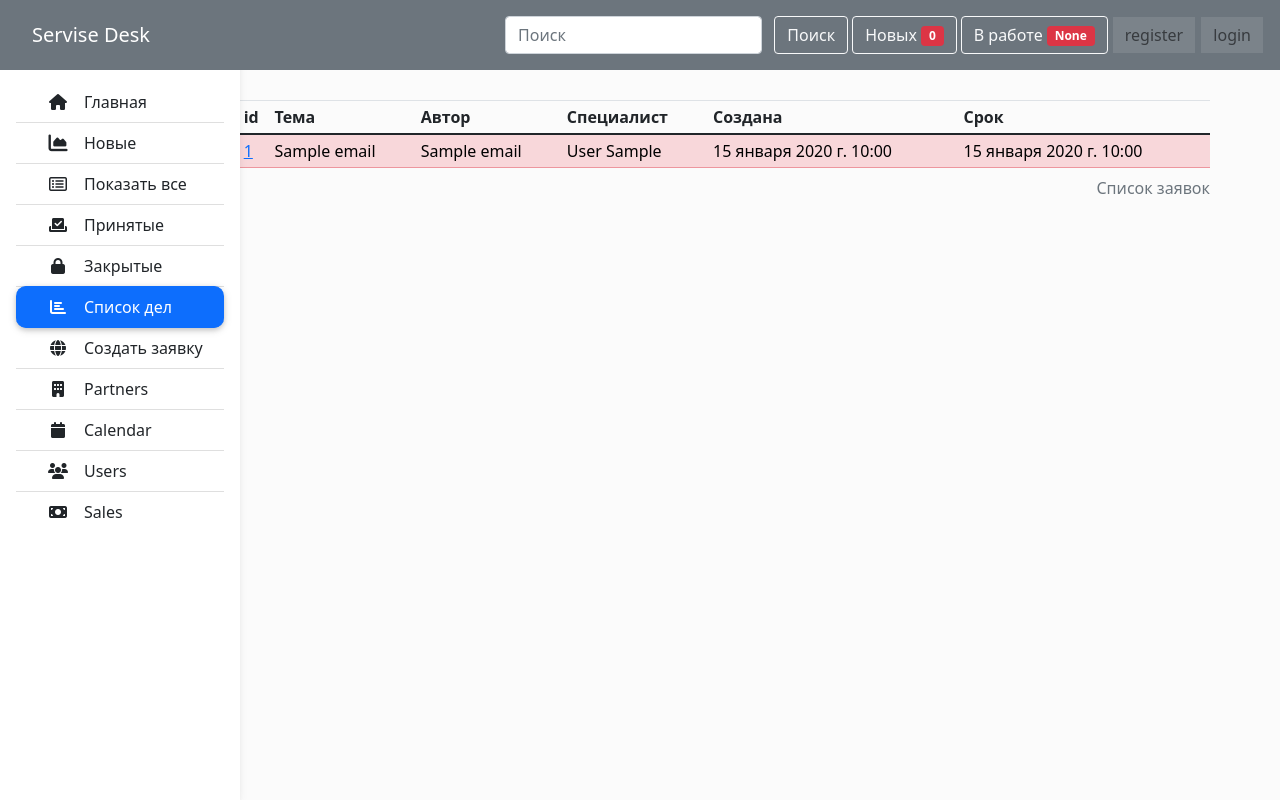
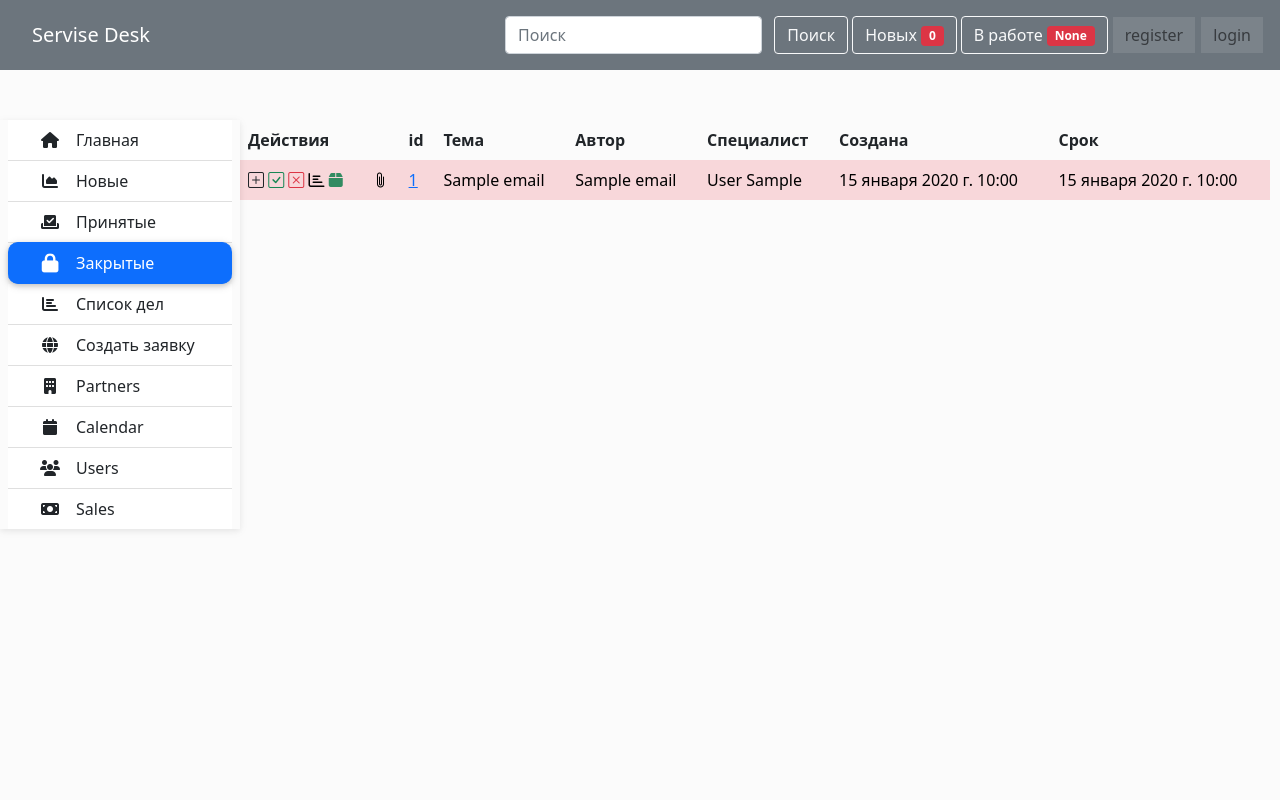
Before and after one commit to Alex-Cha-0/ServiceDesk, a Django app: page /close/ in a window 1280 px wide. Run offline with Django 4.2, Linux system fonts and the light colour scheme; tables that the repository leaves empty hold one stand-in row (values such as "Sample post"); parts of the project's set-up code (start-up, migrations or seed data) failed here and were passed over; some libraries are stand-ins or nearby versions.

Commit message:
Sidebar refresh

```diff
--- a/applications/urls.py
+++ b/applications/urls.py
@@ -6,7 +6,7 @@ urlpatterns = [
     path('register/', register, name='register'),
     path('login/', user_login, name='login'),
     path('logout/', user_logout, name='logout'),
-    path('', HomeApp.as_view(), name='home'),
+    path('home/', HomeApp.as_view(), name='home'),
     path('accepted/', HomeByAccepted.as_view(), name='accepted'),
     path('new/', HomeByNew.as_view(), name='new'),
     path('close/', HomeByClosed.as_view(), name='close'),
--- /dev/null
+++ b/static/css/servise-desk.css
@@ -0,0 +1,14 @@
+
+.servise-desk {
+    margin-top: 50px;
+    margin-right: 10px;
+    display: flex;
+    flex-direction: row;
+    align-content: center;
+    justify-content: flex-start;
+    align-items: flex-start;
+}
+
+servise-desk-navbar {
+    position: relative;
+}
--- a/static/css/sidebar.css
+++ b/static/css/sidebar.css
@@ -1,13 +1,13 @@
 body {
     background-color: #fbfbfb;
 }
+
 /* Sidebar */
 .sidebar {
-position: fixed;
-top: 0;
+    position: relative;
     bottom: 0;
     left: 0;
-padding: 58px 0 0; /* Height of navbar */
+    padding: 0px 0 0; /* Height of navbar */
     box-shadow: 0 2px 5px 0 rgb(0 0 0 / 5%), 0 2px 10px 0 rgb(0 0 0 / 5%);
     width: 240px;
     z-index: 600;
@@ -18,6 +18,7 @@ z-index: 600;
         width: 100%;
     }
 }
+
 .sidebar .active {
     border-radius: 10px;
     box-shadow: 0 2px 5px 0 rgb(0 0 0 / 16%), 0 2px 10px 0 rgb(0 0 0 / 12%);
@@ -33,5 +34,7 @@ overflow-y: auto; /* Scrollable contents if viewport is shorter than content. */
 }
 
 .my-position {
-    margin-top: 100px;
+    /*margin-top: 100px;*/
+    /*margin-left: auto;*/
+    /*margin-right: auto;*/
 }
--- a/static/js_my/my.js
+++ b/static/js_my/my.js
@@ -20,3 +20,17 @@ $(document).ready(function () {
         $("#checkboxes-dropdown").toggle(); // Показать/скрыть выпадающее окно
     });
 });
+
+
+(function activeLink() {
+  [...this.querySelectorAll("a")]
+    .filter(a => this.URL.startsWith(a.href))
+    .forEach(a => a.classList.add("active"));
+}.bind(window.document)());
+
+
+$(".sidebar i").each(function () {
+    if ((window.location.pathname.indexOf($(this).attr("href"))) > -1) {
+        $(this).addClass("fa-beat");
+    }
+});
--- a/templates/base.html
+++ b/templates/base.html
@@ -24,15 +24,19 @@
     <link rel="stylesheet" type="text/css" href="{% static 'css_b5/bootstrap-utilities.rtl.css' %}"/>
     <link rel="stylesheet" type="text/css" href="{% static 'css/message.css' %}"/>
     <link rel="stylesheet" type="text/css" href="{% static 'css/sidebar.css' %}"/>
+    <link rel="stylesheet" type="text/css" href="{% static 'css/servise-desk.css' %}"/>
 
 </head>
 
 <body>
+
 <header>
-    {% block menu %} {% include  'inc/_menu.html' %} {% endblock %}
     {% block nav %} {% include 'inc/_nav.html' %} {% endblock %}
 </header>
-<div class="container-fluid">
+
+{#<div class="container">#}
+<div class="servise-desk">
+
     {% block messages %}
         {% if messages %}
             {% for message in messages %}
@@ -49,58 +53,27 @@
             {% endfor %}
         {% endif %}
     {% endblock %}
-    {#    {% block buttons %}#}
-    {#        <br>#}
-    {#        <div class="row justify-content-md-center my-position">#}
-    {#            <div class="col col-lg-5">#}
-    {#                <div class="btn-block" role="group">#}
-    {#                    <button class="btn btn-outline-primary" type="button"#}
-    {#                            onclick="location.href='{% url 'todo_home' %}'">#}
-    {#                        Список дел#}
-    {#                    </button>#}
-    {#                    <button class="btn btn-outline-secondary" type="button" onclick="location.href='{% url 'new' %}'">#}
-    {#                        Новые#}
-    {#                    </button>#}
-    {#                    <button class="btn btn-outline-secondary" type="button" onclick="location.href='{% url 'home' %}'">#}
-    {#                        Показать#}
-    {#                        все#}
-    {#                    </button>#}
-    {##}
-    {#                    <button class="btn btn-outline-secondary" type="button"#}
-    {#                            onclick="location.href='{% url 'accepted' %}'">#}
-    {#                        Принятые#}
-    {#                    </button>#}
-    {##}
-    {#                    <button class="btn btn-outline-secondary" type="button" onclick="location.href='{% url 'close' %}'">#}
-    {#                        Закрытые#}
-    {#                    </button>#}
-    {##}
-    {#                    {% if request.user.is_authenticated %}#}
-    {#                        <button type="button" class="btn btn-outline-secondary"#}
-    {#                                onclick="location.href='{% url 'add_order' %}'">#}
-    {#                            Создать#}
-    {#                            заявку#}
-    {#                        </button>#}
-    {#                    {% endif %}#}
-    {##}
-    {#                    {% block dropdown %} {% include 'inc/_dropdown_links.html' %} {% endblock %}#}
-    {#                </div>#}
-    {#            </div>#}
-    {#        </div>#}
-    {#        <br>#}
-    {#    {% endblock %}#}
+    <!-- Sidebar -->
+    <div class="">
+        {% block menu %} {% include  'inc/_menu.html' %} {% endblock %}
+    </div>
 
     {% block content %} {% endblock %}
 
     {% block text %} {% endblock %}
 
+    <!-- Table -->
+
     {% block table %}
         {{ task_id }} {{ task_status }}
-        <div class="container my-position">
-            <div class="row">
+        {#            <div class="my-position table-responsive">#}
+        {#            <div class="row">#}
+        <div class="my-position table-responsive">
+            <div class="">
+                <div>
 
-                <table class="table table-sm table-sort" id="myTable2">
-                    <caption>Список заявок</caption>
+                    <table class="table table-borderless table-sort table-hover" id="myTable2">
+
                         <thead>
                         <tr>
                             <th scope="col" onclick="sortTable(0)">Действия</th>
@@ -142,9 +115,11 @@
                                    href="{% url "close_order" message_id=data.id %}"
                                    onclick="return configMsgCloseOrder();"><i class="bi bi-check-square"></i></a>
                                 <a class="link-danger" title="Удалить запись"
-                               href="{% url "delete" message_id=data.id %}" onclick="return configMsgDeleteOrder();"><i
+                                   href="{% url "delete" message_id=data.id %}"
+                                   onclick="return configMsgDeleteOrder();"><i
                                         class="bi bi-x-square"></i></a>
-                            <a class="link-primary" title="Добавить в список дел"><i class="far fa-chart-bar"></i></a>
+                                <a class="link-primary" title="Добавить в список дел"><i
+                                        class="far fa-chart-bar"></i></a>
                                 <a title="Выбрать категории" id="show-checkboxes"><i class="fa-solid fa-box"
                                                                                      style="color: #328b61;"></i></a>
                             </td>
@@ -169,9 +144,10 @@
 
             </div>
         </div>
-
     {% endblock %}
 
+
+</div>
 {% block pagination %}
     {% if page_obj.has_other_pages %}
         <nav aria-label="Page navigation example">
@@ -205,9 +181,6 @@
         </nav>
     {% endif %}
 {% endblock %}
-
-</div>
-
 <script src="{% static 'js/jquery-3.4.1.min.js' %}"></script>
 <script src="{% static 'js/popper.min.js' %}"></script>
 <script src="{% static 'js/bootstrap-4.4.1.js' %}"></script>
--- a/templates/inc/_menu.html
+++ b/templates/inc/_menu.html
@@ -1,24 +1,30 @@
 <!--Main Navigation-->
 <!-- Sidebar -->
-<nav id="sidebarMenu" class="collapse d-lg-block sidebar collapse bg-white">
-    <div class="position-sticky">
-        <div class="list-group list-group-flush mx-3 mt-4">
-            <a href="{% url 'home' %}" class="list-group-item list-group-item-action py-2 ripple" aria-current="true">
-                <i class="fa-solid fa-home fa-fw me-3"></i><span>Главная</span>
+
+{#<nav id="sidebarMenu" class="collapse d-lg-block sidebar collapse bg-white">#}
+<nav id="sidebarMenu" class="">
+    {#    <div class="position-fixed">#}
+    <div class="sidebar">
+        <div class="list-group list-group-flush mx-2 mt-6">
+            <a href="{% url 'home' %}" class="list-group-item list-group-item-action py-2 ripple " aria-current="true">
+                <i href="{% url 'home' %}" class="fa-solid fa-home fa-fw me-3"></i><span>Главная</span>
             </a>
             <a href="{% url 'new' %}" class="list-group-item list-group-item-action py-2 ripple">
-                <i class="fas fa-chart-area fa-fw fa-beat me-3"></i><span>Новые</span>
+                <i href="{% url 'new' %}" class="fas fa-chart-area fa-fw me-3"></i><span>Новые</span>
             </a>
-            <a href="{% url 'home' %}" class="list-group-item list-group-item-action py-2 ripple"><i
-                    class="fa-regular fa-rectangle-list fa-fw me-3"></i><span>Показать все</span></a>
+            {#            <a href="{% url 'home' %}" class="list-group-item list-group-item-action py-2 ripple"><i#}
+            {#                    class="fa-regular fa-rectangle-list fa-fw me-3"></i><span>Показать все</span></a>#}
             <a href="{% url 'accepted' %}" class="list-group-item list-group-item-action py-2 ripple"><i
+                    href="{% url 'accepted' %}"
                     class="fa-solid fa-check-to-slot fa-fw me-3"></i><span>Принятые</span></a>
-            <a href="{% url 'close' %}" class="list-group-item list-group-item-action py-2 ripple">
-                <i class="fas fa-lock fa-fw me-3"></i><span>Закрытые</span>
+            <a href="{% url 'close' %}" class="list-group-item list-group-item-action py-2 ripple ">
+                <i href="{% url 'close' %}" class="fas fa-lock fa-fw me-3"></i><span>Закрытые</span>
             </a>
-            <a href="{% url 'todo_home' %}" class="list-group-item list-group-item-action py-2 ripple active"><i
+            <a href="{% url 'todo_home' %}" class="list-group-item list-group-item-action py-2 ripple"><i
+                    href="{% url 'todo_home' %}"
                     class="fas fa-chart-bar fa-fw me-3"></i><span>Список дел</span></a>
-            <a href="{% url 'add_order' %}" class="list-group-item list-group-item-action py-2 ripple"><i
+            <a href="{% url 'add_order' %}" class="list-group-item list-group-item-action py-2 ripple "><i
+                    href="{% url 'add_order' %}"
                     class="fas fa-globe fa-fw me-3"></i><span>Создать заявку</span></a>
             <a href="#" class="list-group-item list-group-item-action py-2 ripple"><i
                     class="fas fa-building fa-fw me-3"></i><span>Partners</span></a>
--- a/templates/inc/_nav.html
+++ b/templates/inc/_nav.html
@@ -2,7 +2,7 @@
 {% get_count_new_order as count_new %}
 {% get_count_in_work as count_in_work %}
 
-<nav class="navbar navbar-dark bg-secondary fixed-top">
+<nav class="navbar servise-desk-navbar navbar-dark bg-secondary">
     <a class="navbar-brand" href="{% url 'home' %}">Servise Desk</a>
 
 
```
Lines whose indentation alone changed are shown as unchanged.
